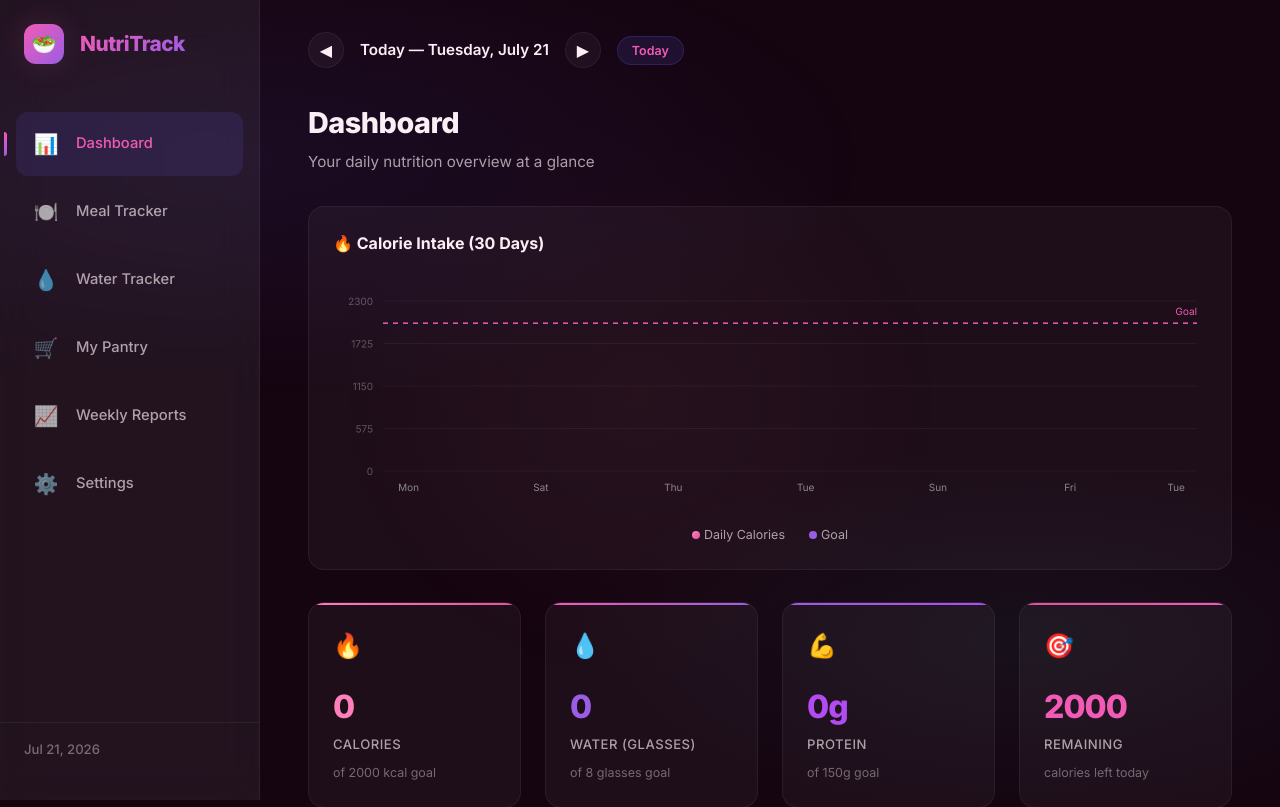
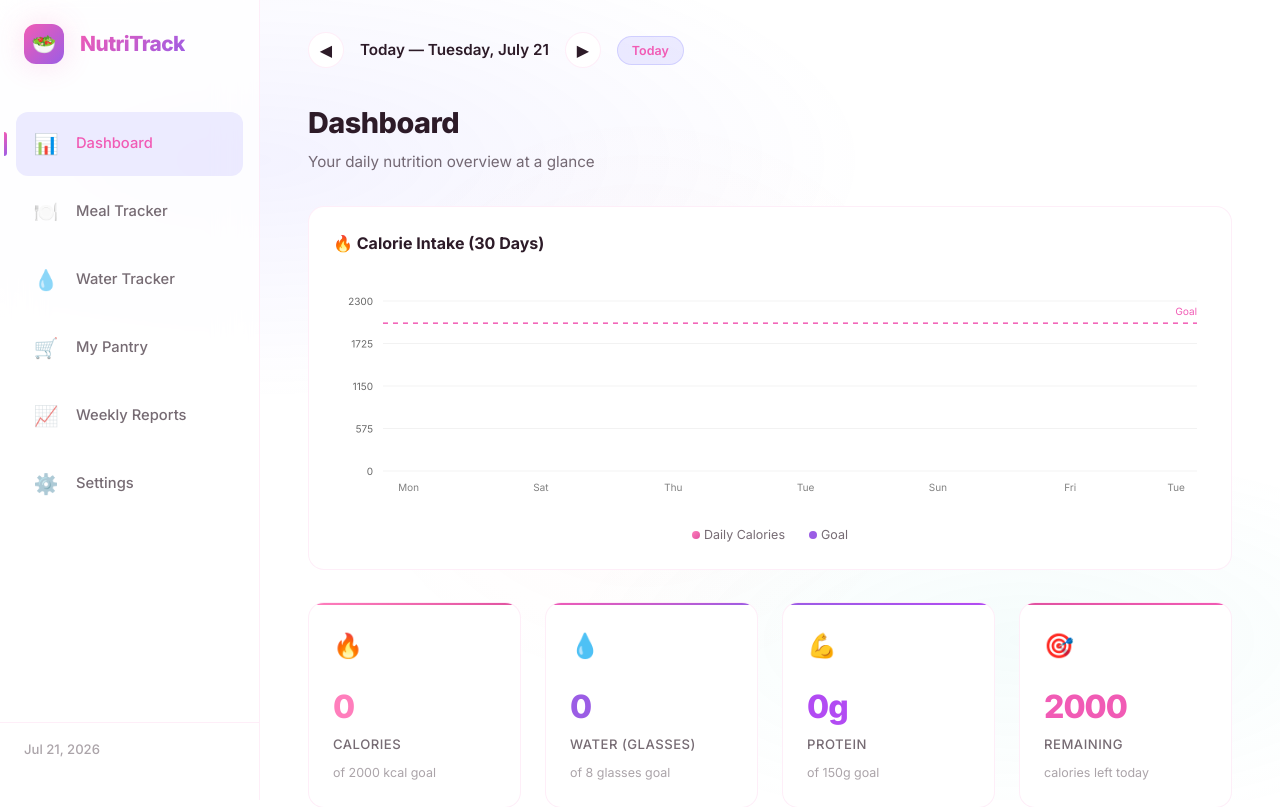
Before and after one commit to IliasMouatacim/nutritrack-app, a Next.js app: page / in a window 1280 px wide. Shown: the top 807 px of the page. Built offline with nearby package versions, Linux system fonts and the light colour scheme.

Commit message:
style: update to light pink background theme

```diff
--- a/app/globals.css
+++ b/app/globals.css
@@ -8,15 +8,15 @@
 /* ─── CSS Custom Properties ─── */
 :root {
   /* Core palette */
-  --bg-primary: #150511;
-  --bg-secondary: #220b1d;
-  --bg-tertiary: #30102a;
-  --bg-card: rgba(255, 255, 255, 0.04);
-  --bg-card-hover: rgba(255, 255, 255, 0.07);
-  --bg-glass: rgba(255, 255, 255, 0.06);
-  --bg-glass-strong: rgba(255, 255, 255, 0.1);
-  --bg-input: rgba(255, 255, 255, 0.06);
-  --bg-input-focus: rgba(255, 255, 255, 0.1);
+  --bg-primary: #FFFFFF;
+  --bg-secondary: #FDF4F8;
+  --bg-tertiary: #FAE9F0;
+  --bg-card: #FFFFFF;
+  --bg-card-hover: #FFF4F8;
+  --bg-glass: rgba(255, 255, 255, 0.8);
+  --bg-glass-strong: rgba(255, 255, 255, 0.95);
+  --bg-input: #FFF4F8;
+  --bg-input-focus: #FFFFFF;
 
   /* Gradients */
   --gradient-primary: linear-gradient(135deg, #F15BB5, #9B5DE5);
@@ -36,22 +36,22 @@
   --accent-green: #F15BB5;
 
   /* Text colors */
-  --text-primary: #FCEEF5;
-  --text-secondary: rgba(252, 238, 245, 0.65);
-  --text-tertiary: rgba(252, 238, 245, 0.4);
+  --text-primary: #2D1B28;
+  --text-secondary: rgba(45, 27, 40, 0.65);
+  --text-tertiary: rgba(45, 27, 40, 0.4);
   --text-accent: #F15BB5;
 
   /* Borders */
-  --border-subtle: rgba(255, 255, 255, 0.06);
-  --border-medium: rgba(255, 255, 255, 0.1);
-  --border-accent: rgba(241, 91, 181, 0.3);
+  --border-subtle: rgba(241, 91, 181, 0.1);
+  --border-medium: rgba(241, 91, 181, 0.2);
+  --border-accent: rgba(241, 91, 181, 0.4);
 
   /* Shadows */
-  --shadow-sm: 0 2px 8px rgba(0, 0, 0, 0.2);
-  --shadow-md: 0 4px 20px rgba(0, 0, 0, 0.3);
-  --shadow-lg: 0 8px 40px rgba(0, 0, 0, 0.4);
-  --shadow-glow: 0 0 30px rgba(241, 91, 181, 0.15);
-  --shadow-glow-teal: 0 0 30px rgba(155, 93, 229, 0.15);
+  --shadow-sm: 0 2px 8px rgba(241, 91, 181, 0.08);
+  --shadow-md: 0 4px 20px rgba(241, 91, 181, 0.12);
+  --shadow-lg: 0 8px 40px rgba(241, 91, 181, 0.15);
+  --shadow-glow: 0 0 30px rgba(241, 91, 181, 0.2);
+  --shadow-glow-teal: 0 0 30px rgba(155, 93, 229, 0.2);
 
   /* Radii */
   --radius-sm: 8px;
--- a/components/Dashboard.tsx
+++ b/components/Dashboard.tsx
@@ -73,7 +73,7 @@ export default function Dashboard() {
     const chartTop = 20;
     const chartHeight = chartBottom - chartTop;
 
-    ctx.strokeStyle = 'rgba(255,255,255,0.05)';
+    ctx.strokeStyle = 'rgba(0,0,0,0.05)';
     ctx.lineWidth = 1;
     for (let i = 0; i <= 4; i++) {
       const y = chartTop + (chartHeight / 4) * i;
@@ -82,7 +82,7 @@ export default function Dashboard() {
       ctx.lineTo(w - 10, y);
       ctx.stroke();
 
-      ctx.fillStyle = 'rgba(255,255,255,0.3)';
+      ctx.fillStyle = 'rgba(0,0,0,0.6)';
       ctx.font = '10px Inter';
       ctx.textAlign = 'right';
       const val = Math.round(maxVal - (maxVal / 4) * i);
@@ -118,14 +118,14 @@ export default function Dashboard() {
       ctx.fill();
 
       if (val > 0 && barWidth > 25) {
-        ctx.fillStyle = 'rgba(255,255,255,0.8)';
+        ctx.fillStyle = 'rgba(0,0,0,0.8)';
         ctx.font = 'bold 10px Inter';
         ctx.textAlign = 'center';
         ctx.fillText(Math.round(val).toString(), x + barW / 2, y - 5);
       }
 
       if (i % 5 === 0 || i === days.length - 1) {
-        ctx.fillStyle = 'rgba(255,255,255,0.5)';
+        ctx.fillStyle = 'rgba(0,0,0,0.5)';
         ctx.font = '10px Inter';
         ctx.textAlign = 'center';
         ctx.fillText(dayLabels[i], x + barW / 2, chartBottom + 20);
--- a/components/Reports.tsx
+++ b/components/Reports.tsx
@@ -43,7 +43,7 @@ export default function Reports() {
         const chartTop = 20;
         const chartHeight = chartBottom - chartTop;
 
-        ctx.strokeStyle = 'rgba(255,255,255,0.05)';
+        ctx.strokeStyle = 'rgba(0,0,0,0.05)';
         for (let i = 0; i <= 4; i++) {
           const y = chartTop + (chartHeight / 4) * i;
           ctx.beginPath();
@@ -51,14 +51,14 @@ export default function Reports() {
           ctx.lineTo(w - 10, y);
           ctx.stroke();
 
-          ctx.fillStyle = 'rgba(255,255,255,0.3)';
+          ctx.fillStyle = 'rgba(0,0,0,0.6)';
           ctx.font = '10px Inter';
           ctx.textAlign = 'right';
           ctx.fillText((Math.round((maxVal - (maxVal / 4) * i) * 10) / 10).toString(), chartLeft - 8, y + 4);
         }
 
         const goalY = chartTop + chartHeight * (1 - goals.water / maxVal);
-        ctx.strokeStyle = 'rgba(108, 99, 255, 0.4)';
+        ctx.strokeStyle = 'rgba(241, 91, 181, 0.4)';
         ctx.setLineDash([5, 5]);
         ctx.beginPath();
         ctx.moveTo(chartLeft, goalY);
@@ -101,19 +101,19 @@ export default function Reports() {
             ctx.fill();
 
             ctx.beginPath();
-            ctx.fillStyle = '#150511';
+            ctx.fillStyle = '#FFFFFF';
             ctx.arc(p.x, p.y, 2, 0, Math.PI * 2);
             ctx.fill();
 
             if (i % 5 === 0 || i === days.length - 1) {
-              ctx.fillStyle = 'rgba(255,255,255,0.4)';
+              ctx.fillStyle = 'rgba(0,0,0,0.5)';
               ctx.font = '10px Inter';
               ctx.textAlign = 'center';
               ctx.fillText(dayLabels[i], p.x, chartBottom + 16);
             }
 
             if (days[i] > 0 && points.length < 15) {
-              ctx.fillStyle = 'rgba(255,255,255,0.6)';
+              ctx.fillStyle = 'rgba(0,0,0,0.8)';
               ctx.fillText((Math.round(days[i] * 10) / 10).toString(), p.x, p.y - 10);
             }
           });
@@ -148,7 +148,7 @@ export default function Reports() {
 
         const total = totalProtein + totalCarbs + totalFat;
         if (total === 0) {
-          ctx.fillStyle = 'rgba(255,255,255,0.3)';
+          ctx.fillStyle = 'rgba(0,0,0,0.4)';
           ctx.font = '13px Inter';
           ctx.textAlign = 'center';
           ctx.fillText('No macro data yet today', w / 2, h / 2);
```
